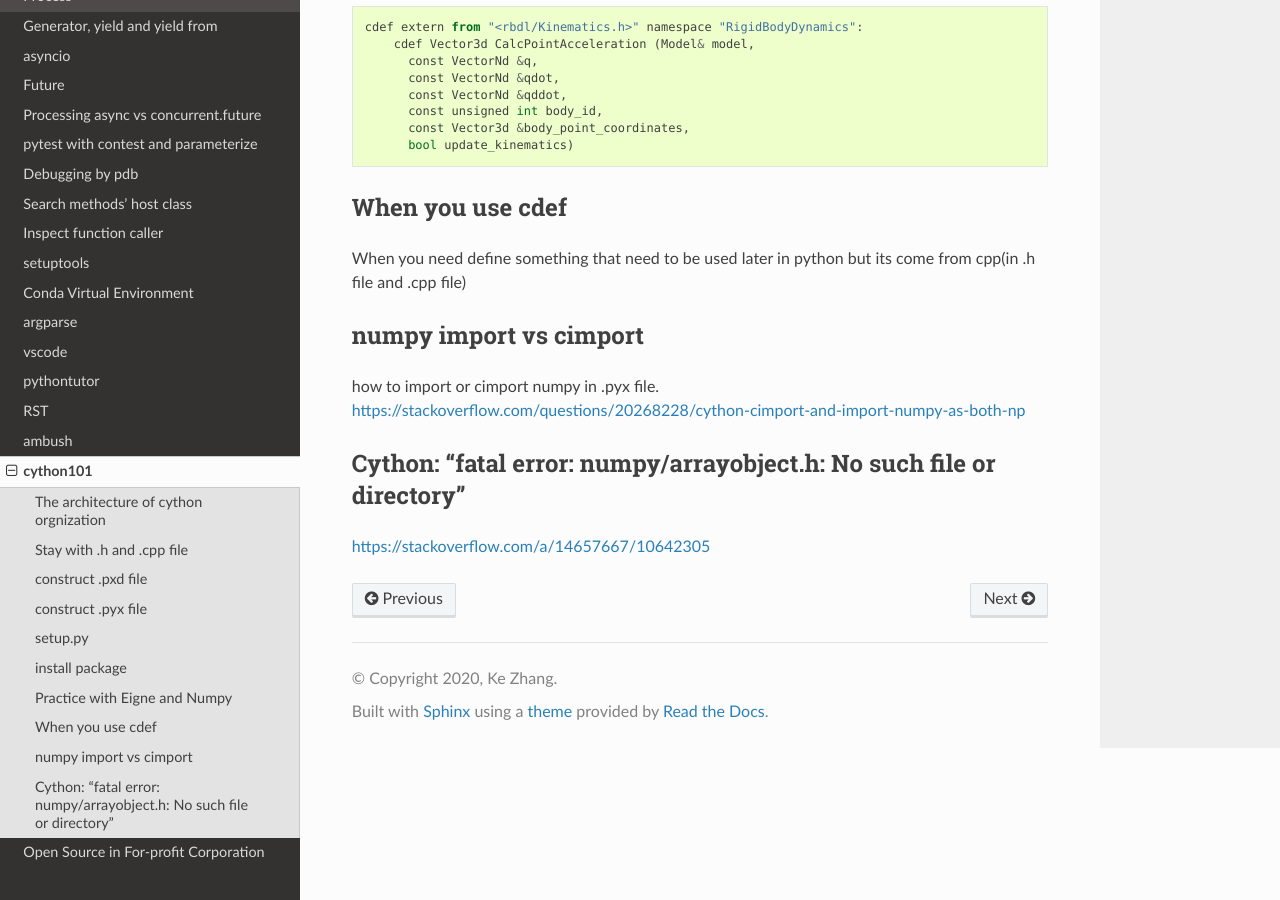
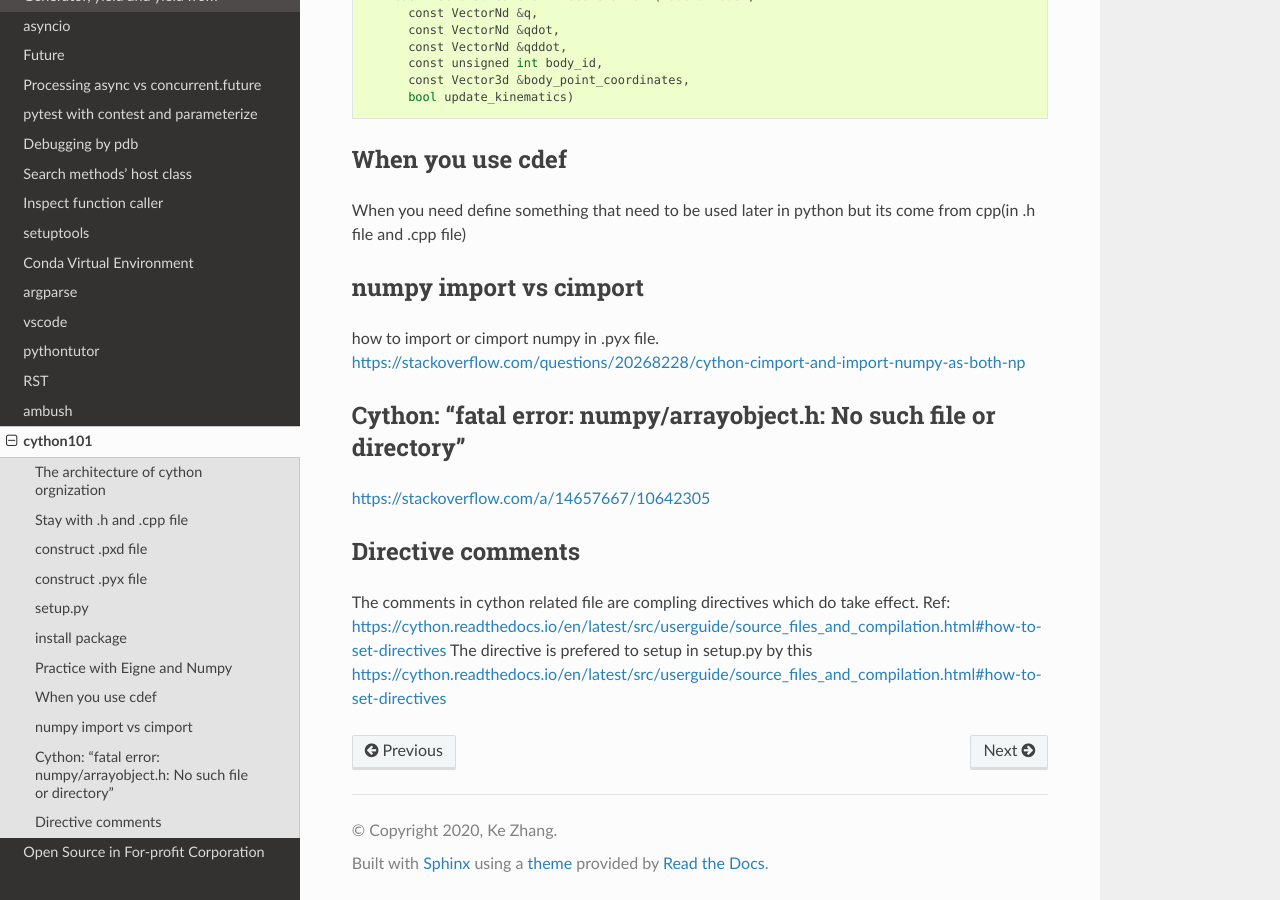
Before and after one commit to ke-zhang-rd/krystal, a Sphinx documentation site: the page built from docs/source/cython.rst, in a window 1280 px wide and 900 px high, scrolled down 3852 px. Built offline with Sphinx 7.4.7 and the Read the Docs theme 2.0.0, drawn with Linux system fonts in a browser that asks for light colours; some of the changed text lies outside the part shown.

Commit message:
Update cython.rst

```diff
--- a/docs/source/cython.rst
+++ b/docs/source/cython.rst
@@ -93,7 +93,7 @@ In the python class that we are about to write, you need use cdef to define a py
 which has a c object as an attribute
 
   * declare it by c class which was cimport just above. This declaration usually take place in class attribute
-  location.
+    location.
 
   .. code
       cdef Rectangle c_rect
@@ -231,3 +231,13 @@ https://stackoverflow.com/questions/20268228/cython-cimport-and-import-numpy-as-
 Cython: "fatal error: numpy/arrayobject.h: No such file or directory"
 ---------------------------------------------------------------------
 https://stackoverflow.com/a/14657667/10642305
+
+
+Directive comments
+------------------
+
+The comments in cython related file are compling directives which do take effect.
+Ref:
+https://cython.readthedocs.io/en/latest/src/userguide/source_files_and_compilation.html#how-to-set-directives
+The directive is prefered to setup in setup.py by this
+https://cython.readthedocs.io/en/latest/src/userguide/source_files_and_compilation.html#how-to-set-directives
```
